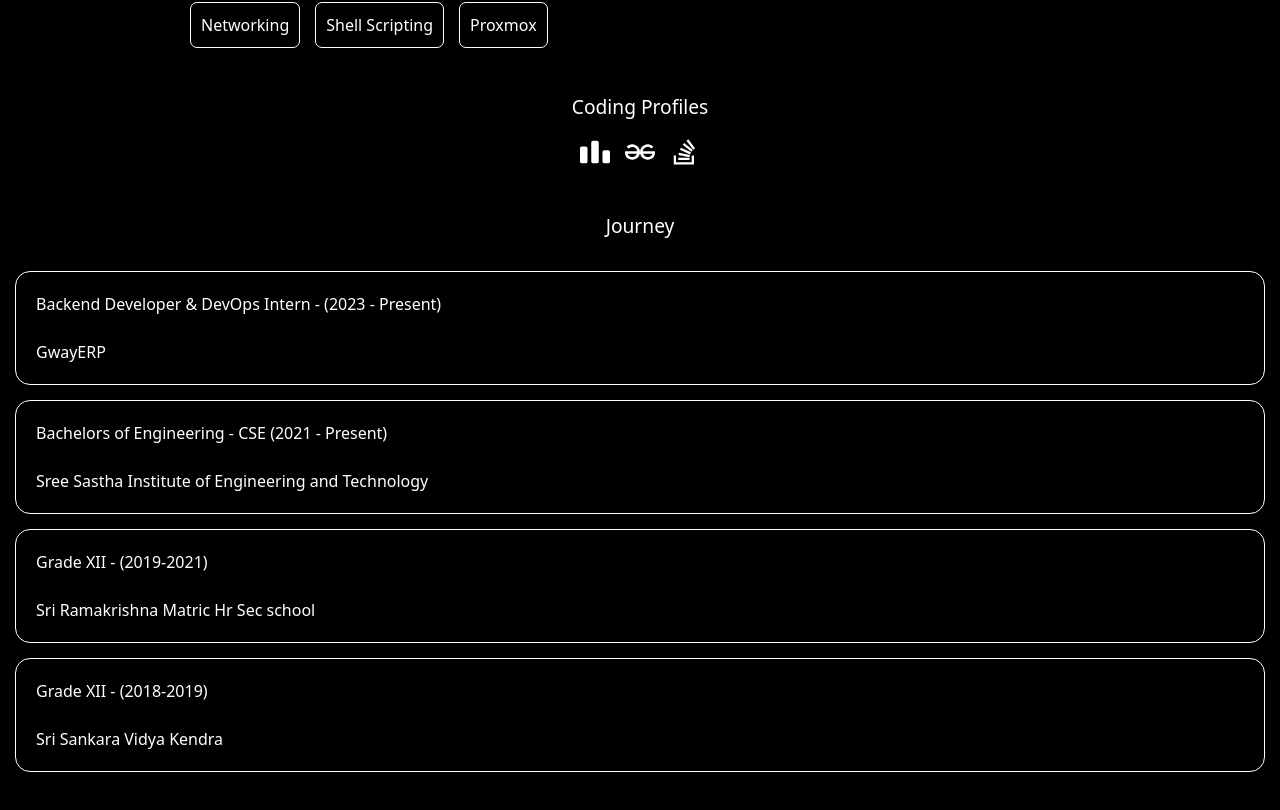
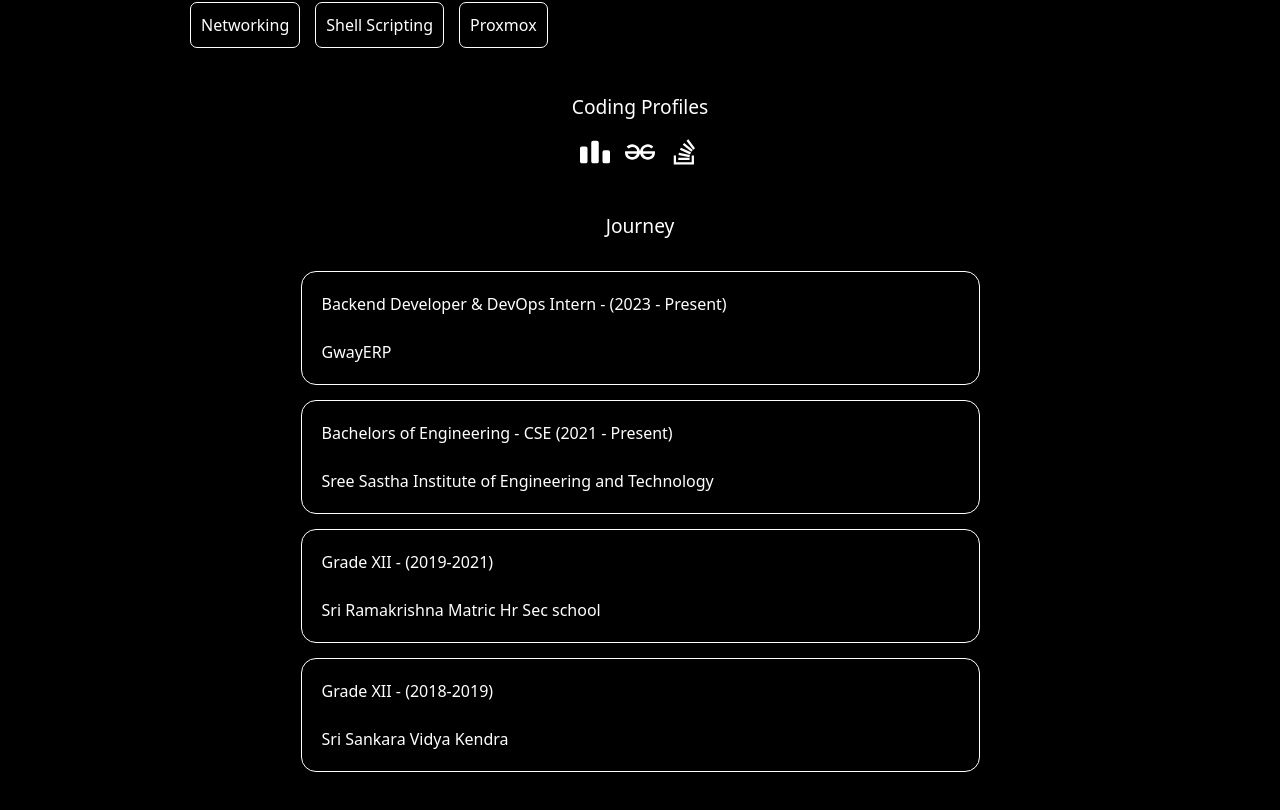
Before and after one commit to palanioffcl/palanioffcl.github.io, a React (Vite) app: page /about in a window 1280 px wide. Shown: the part 278-1088 px from the top of the page. Built offline with nearby package versions, Linux system fonts and the light colour scheme.

Commit message:
timeline alignment fix

```diff
--- a/src/Components/index.css
+++ b/src/Components/index.css
@@ -53,9 +53,9 @@ a {
     border: 1px solid;
     padding: 20px;
     border-radius: 15px;
-    display: flex;
     margin-top: 15px;
-    margin-inline: 15px;
+    width: 100%;
+    max-width: 679px;
 }
 
 .achieve {
@@ -157,6 +157,7 @@ img {
     justify-content: space-between;
     align-items: center;
     flex-direction: column;
+    margin-inline: 15px;
 }
 
 .codinglinks {
--- a/src/Pages/About.jsx
+++ b/src/Pages/About.jsx
@@ -46,11 +46,14 @@ export function About() {
                     </div>
             </div>
 
+
             <div className='achieve'>Journey</div>
-            <div className='timeline'>Backend Developer & DevOps Intern - (2023 - Present)<br></br><br></br> GwayERP</div>
-            <div className='timeline'>Bachelors of Engineering - CSE (2021 - Present)<br></br><br></br> Sree Sastha Institute of Engineering and Technology</div>
-            <div className='timeline'>Grade XII - (2019-2021) <br></br><br></br> Sri Ramakrishna Matric Hr Sec school</div>
-            <div className='timeline'>Grade XII - (2018-2019) <br></br><br></br> Sri Sankara Vidya Kendra</div>
+            <div className='parent'>
+                <div className='timeline'>Backend Developer & DevOps Intern - (2023 - Present)<br></br><br></br> GwayERP</div>
+                <div className='timeline'>Bachelors of Engineering - CSE (2021 - Present)<br></br><br></br> Sree Sastha Institute of Engineering and Technology</div>
+                <div className='timeline'>Grade XII - (2019-2021) <br></br><br></br> Sri Ramakrishna Matric Hr Sec school</div>
+                <div className='timeline'>Grade XII - (2018-2019) <br></br><br></br> Sri Sankara Vidya Kendra</div>
+            </div>
             <div className='achieve'></div>
        </>
     );
```
